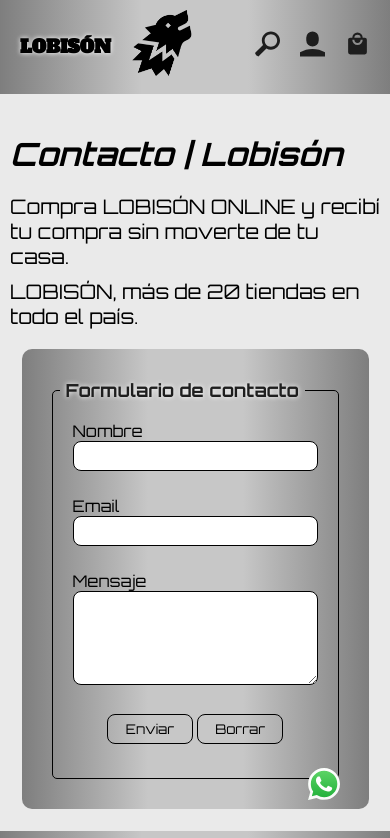
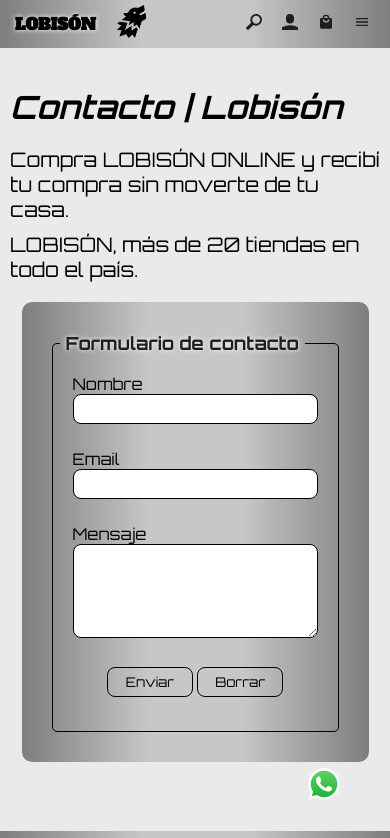
Before and after one commit to costabile12/Proyecto-E-Commerce, a plain HTML site: page page/contacto.html in a window 390 px wide. Shown: the top 838 px of the page. Drawn offline with Linux system fonts and the light colour scheme.

Commit message:
mejore las dimensiones del header y footer y posicionamiento del main tamaño del video para celulares

```diff
--- a/css/styles.css
+++ b/css/styles.css
@@ -60,7 +60,7 @@ body{
 
                     .logo {
                         width: 4rem;
-
+                        height: auto;
                     }
                 }
                 /*Navegacion de header*/
@@ -75,9 +75,7 @@ body{
                         display: flex;
                         gap: 20px;
 
-
                         li {
-
 
                             a {
                                 text-decoration:none;
@@ -90,7 +88,7 @@ body{
                         }
                     }
             }
-            /**/
+            /*Parte derecha del header*/
             .container_right {
                 display: flex;
                 justify-content: flex-end;
@@ -120,27 +118,6 @@ body{
             }
         }
 
-
-
-        .logo {
-            max-width: 100%;
-            height: auto;
-        }
-
-        ul {
-            list-style: none;
-        }
-
-        a{
-            text-decoration: none;
-            color: #1e1e1e;
-            text-shadow: 0 0 7px #eaeaea;
-        }
-
-        .iconos {
-            color: #1e1e1e;
-            cursor: pointer;
-        }
     }
 
     /*Contenido*/
@@ -807,34 +784,69 @@ body{
 @media only screen and (max-width:866px){
     body {
         header {
-            height: 94.33px;
+            height: auto;
             .container_header .container_left  {
                 .nav_bar{
                     display: none;
                 }
                 .box_logo{
+
+                    padding: 5px;
                     h1 {
                         font-family: "Alfa Slab One", serif;
-                        font-size: 18px;
+                        font-size: 16px;
+                    }
+
+                    .logo {
+                        width: 2rem;
                     }
                 }
 
             }
 
+
+
             .container_header .container_right .nav_links li   {
                 .menu_item {
                     display: block;
                     svg {
-                        width: 25px;
+                        width: 16px;
                     }
                 }
 
                 svg {
-                    width: 25px;
+                    width: 16px;
                 }
             }
         }
 
+        main {
+            position: relative;
+            top: 47px;
+
+            .banner .container_video_banner {
+                height: 25vh;
+            }
+
+        }
+
+
+        footer {
+            .container_foot .container_foot_left form{
+                .email {
+                    width: 70%;
+                }
+                .boton {
+                    width:20% ;
+                }
+            }
+            .box_logo {
+                img {
+                    max-width: 70%;
+                    max-height: 70%;
+                }
+            }
+        }
     }
 
 }
--- a/page/contacto.html
+++ b/page/contacto.html
@@ -47,6 +47,11 @@
                             <a href="">
                                 <svg xmlns="http://www.w3.org/2000/svg" width="32" height="32" viewBox="0 0 24 24"><path fill="currentColor" d="M12 13a5 5 0 0 1-5-5h2a3 3 0 0 0 3 3a3 3 0 0 0 3-3h2a5 5 0 0 1-5 5m0-10a3 3 0 0 1 3 3H9a3 3 0 0 1 3-3m7 3h-2a5 5 0 0 0-5-5a5 5 0 0 0-5 5H5c-1.11 0-2 .89-2 2v12a2 2 0 0 0 2 2h14a2 2 0 0 0 2-2V8a2 2 0 0 0-2-2"/></svg>
                             </a>
+                        </li>
+                        <li>
+                            <button class="menu_item">
+                                <svg xmlns="http://www.w3.org/2000/svg" width="32" height="32" viewBox="0 0 24 24"><path fill="currentColor" d="M3 18v-2h18v2zm0-5v-2h18v2zm0-5V6h18v2z"/></svg>
+                            </button>
                         </li>
                     </ul>
                 </div>
```
Also changed, not shown: index.html (+1 -0 lines), page/cambios_devoluciones.html (+5 -0 lines), page/envios.html (+5 -0 lines), page/mayoristas.html (+5 -0 lines), page/productos.html (+5 -0 lines), page/reseñas.html (+5 -0 lines), page/sucursales.html (+5 -0 lines).
